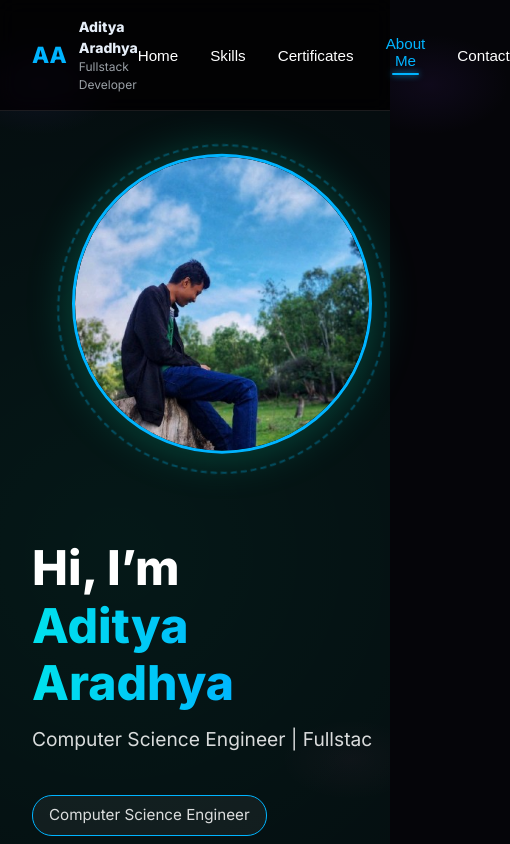
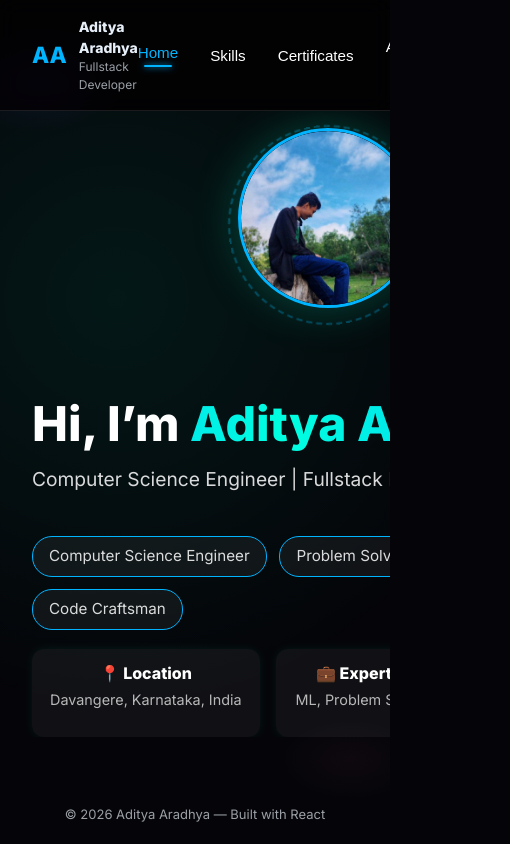
Before and after one commit to geeked-aadi/portfolio, a React (Vite) app: page / in a window 390 px wide. Shown: the top 844 px of the page, 510 px wide, since content can reach past the window. Built offline with nearby package versions, Linux system fonts and the light colour scheme.

Commit message:
mobile 1

```diff
--- a/src/App.jsx
+++ b/src/App.jsx
@@ -1,4 +1,4 @@
-import React from 'react'
+import React, { useState, useEffect } from 'react'
 import Navbar from './components/Navbar'
 import Home from './pages/Home'
 import Projects from './pages/Projects'
@@ -9,13 +9,32 @@ import About from './pages/About'
 import Contact from './pages/Contact'
 import SkillNetwork from './pages/Skills'
 
+const MOBILE_BREAKPOINT = 900
+
 export default function App() {
+  const [isMobile, setIsMobile] = useState(false)
+  const [mobileActiveSection, setMobileActiveSection] = useState('home')
+
+  useEffect(() => {
+    const mq = window.matchMedia(`(max-width: ${MOBILE_BREAKPOINT}px)`)
+    const handler = () => setIsMobile(mq.matches)
+    handler()
+    mq.addEventListener('change', handler)
+    return () => mq.removeEventListener('change', handler)
+  }, [])
+
+  const sectionId = (id) => (isMobile && mobileActiveSection !== id ? 'mobile-section-hidden' : '')
+
   return (
-    <div className="app" style={{ scrollBehavior: 'smooth' }}>
-      <Navbar />
-      <main style={{ width: '100%' }}>
+    <div className={`app ${isMobile ? 'mobile-single-page-app' : ''}`} style={{ scrollBehavior: 'smooth' }}>
+      <Navbar
+        isMobile={isMobile}
+        onMobileSectionChange={setMobileActiveSection}
+        activeSectionOverride={isMobile ? mobileActiveSection : undefined}
+      />
+      <main style={{ width: '100%' }} className={isMobile ? 'mobile-single-page' : ''}>
         {/* Home Section */}
-        <section id="home">
+        <section id="home" className={sectionId('home')}>
           <Home />
         </section>
 
@@ -30,12 +49,12 @@ export default function App() {
         </section> */}
 
         {/* Skills Section */}
-        <section id="skills">
+        <section id="skills" className={sectionId('skills')}>
           <SkillNetwork />
         </section>
 
         {/* Certificates Section */}
-        <section id="certificates">
+        <section id="certificates" className={sectionId('certificates')}>
           <Certificates />
         </section>
 
@@ -45,16 +64,16 @@ export default function App() {
         </section> */}
 
         {/* About Section */}
-        <section id="about">
+        <section id="about" className={sectionId('about')}>
           <About />
         </section>
 
         {/* Contact Section */}
-        <section id="contact">
+        <section id="contact" className={sectionId('contact')}>
           <Contact />
         </section>
       </main>
-      <footer className="footer" style={{ marginTop: '3rem' }}>
+      <footer className={`footer ${isMobile ? 'mobile-footer' : ''}`} style={{ marginTop: '3rem' }}>
         © {new Date().getFullYear()} Aditya Aradhya — Built with React
       </footer>
     </div>
--- a/src/CSS/Home.css
+++ b/src/CSS/Home.css
@@ -67,3 +67,30 @@
   gap: 1.5rem;
   justify-content: center; /* ensures icons are centered */
 }
+
+/* Mobile: keep photo and content inside visible area (single-page view) */
+@media (max-width: 900px) {
+  .home-section {
+    justify-content: flex-start;
+    padding-top: 1.5rem;
+    min-height: 0;
+  }
+  .home-top {
+    flex-direction: column;
+    align-items: center;
+  }
+  .photo-container {
+    flex: 0 0 auto;
+  }
+  .photo-ring {
+    width: 200px;
+    height: 200px;
+  }
+  .photo-frame {
+    width: 180px;
+    height: 180px;
+  }
+  .home-info {
+    min-width: 0;
+  }
+}
--- a/src/components/Navbar.jsx
+++ b/src/components/Navbar.jsx
@@ -12,12 +12,14 @@ const links = [
   { label: "Contact", to: "contact" },
 ];
 
-export default function Navbar() {
+export default function Navbar({ isMobile = false, onMobileSectionChange, activeSectionOverride }) {
   const [isOpen, setIsOpen] = useState(false);
   const [showButton, setShowButton] = useState(false);
   const [activeSection, setActiveSection] = useState("home");
   const navRef = useRef(null);
   const linksRef = useRef(null);
+
+  const displayActiveSection = activeSectionOverride !== undefined ? activeSectionOverride : activeSection;
 
   // Check if links overflow nav width (to show hamburger)
   const checkOverflow = () => {
@@ -25,7 +27,20 @@ export default function Navbar() {
     setShowButton(linksRef.current.scrollWidth > navRef.current.offsetWidth);
   };
 
-  // Handle smooth scroll to section
+  const handleNavClick = (sectionId) => {
+    if (isMobile && onMobileSectionChange) {
+      onMobileSectionChange(sectionId);
+      setIsOpen(false);
+    } else {
+      const element = document.getElementById(sectionId);
+      if (element) {
+        element.scrollIntoView({ behavior: 'smooth' });
+        setIsOpen(false);
+      }
+    }
+  };
+
+  // Handle smooth scroll to section (desktop)
   const scrollToSection = (sectionId) => {
     const element = document.getElementById(sectionId);
     if (element) {
@@ -34,8 +49,14 @@ export default function Navbar() {
     }
   };
 
-  // Detect active section on scroll
+  // Detect active section on scroll (desktop) or use mobile active section
   useEffect(() => {
+    if (isMobile) {
+      checkOverflow();
+      window.addEventListener('resize', checkOverflow);
+      return () => window.removeEventListener('resize', checkOverflow);
+    }
+
     const handleScroll = () => {
       const sections = links.map(l => l.to);
       const scrollPosition = window.scrollY + 100;
@@ -60,7 +81,7 @@ export default function Navbar() {
       window.removeEventListener('scroll', handleScroll);
       window.removeEventListener('resize', checkOverflow);
     };
-  }, []);
+  }, [isMobile]);
 
   return (
     <>
@@ -81,9 +102,9 @@ export default function Navbar() {
           fontFamily: "inherit",
         }}
       >
-        {/* Logo - scrolls to home */}
+        {/* Logo - scrolls to home / switches to home on mobile */}
         <motion.div
-          onClick={() => scrollToSection('home')}
+          onClick={() => (isMobile && onMobileSectionChange ? onMobileSectionChange('home') : scrollToSection('home'))}
           style={{ display: "flex", alignItems: "center", gap: 12, cursor: "pointer" }}
           whileHover={{ scale: 1.05 }}
         >
@@ -122,7 +143,7 @@ export default function Navbar() {
           {links.map((l) => (
             <motion.button
               key={l.to}
-              onClick={() => scrollToSection(l.to)}
+              onClick={() => handleNavClick(l.to)}
               whileHover={{
                 scale: 1.1,
                 color: "var(--accent)",
@@ -133,7 +154,7 @@ export default function Navbar() {
                 position: "relative",
                 fontSize: "0.95rem",
                 textDecoration: "none",
-                color: activeSection === l.to ? "var(--accent)" : "white",
+                color: displayActiveSection === l.to ? "var(--accent)" : "white",
                 fontWeight: 500,
                 background: "none",
                 border: "none",
@@ -145,7 +166,7 @@ export default function Navbar() {
               }}
             >
               {l.label}
-              {activeSection === l.to && (
+              {displayActiveSection === l.to && (
                 <motion.div
                   layoutId="underline"
                   initial={{ opacity: 0, y: 5 }}
@@ -227,9 +248,9 @@ export default function Navbar() {
             {links.map((l) => (
               <button
                 key={l.to}
-                onClick={() => scrollToSection(l.to)}
+                onClick={() => handleNavClick(l.to)}
                 style={{
-                  color: activeSection === l.to ? "var(--accent)" : "#fff",
+                  color: displayActiveSection === l.to ? "var(--accent)" : "#fff",
                   textDecoration: "none",
                   padding: "1rem 0",
                   width: "100%",
@@ -239,7 +260,7 @@ export default function Navbar() {
                   background: "none",
                   border: "none",
                   cursor: "pointer",
-                  fontWeight: activeSection === l.to ? "600" : "400",
+                  fontWeight: displayActiveSection === l.to ? "600" : "400",
                 }}
               >
                 {l.label}
--- a/src/index.css
+++ b/src/index.css
@@ -131,12 +131,38 @@ body{
 .certs-grid{display:grid;grid-template-columns:repeat(auto-fit,minmax(280px,1fr));gap:14px;margin-top:12px}
 .cert{padding:12px;border-radius:12px;background:linear-gradient(90deg, rgba(255,255,255,0.01), transparent);border:1px solid rgba(255,255,255,0.02)}
 
-/* responsive */
+/* responsive - mobile only: single page at a time, nav switches section */
 @media (max-width:900px){
   .hero-hero{flex-direction:column;align-items:center;text-align:center;padding:24px}
   .hero-photo{width:260px;height:260px}
   .gallery-grid{grid-template-columns:repeat(auto-fit,minmax(140px,1fr))}
   .skills-stage{height:360px}
+
+  .app.mobile-single-page-app {
+    height: 100vh;
+    overflow: hidden;
+    display: flex;
+    flex-direction: column;
+  }
+  .app.mobile-single-page-app > main.mobile-single-page {
+    flex: 1;
+    min-height: 0;
+    overflow: hidden;
+    display: flex;
+    flex-direction: column;
+  }
+  .app.mobile-single-page-app > main.mobile-single-page > section.mobile-section-hidden {
+    display: none !important;
+  }
+  .app.mobile-single-page-app > main.mobile-single-page > section:not(.mobile-section-hidden) {
+    flex: 1;
+    min-height: 0;
+    overflow-y: auto;
+    -webkit-overflow-scrolling: touch;
+  }
+  .app.mobile-single-page-app > .mobile-footer {
+    flex-shrink: 0;
+  }
 }
 
 /* 🌙 Contact Section Styling */
```
